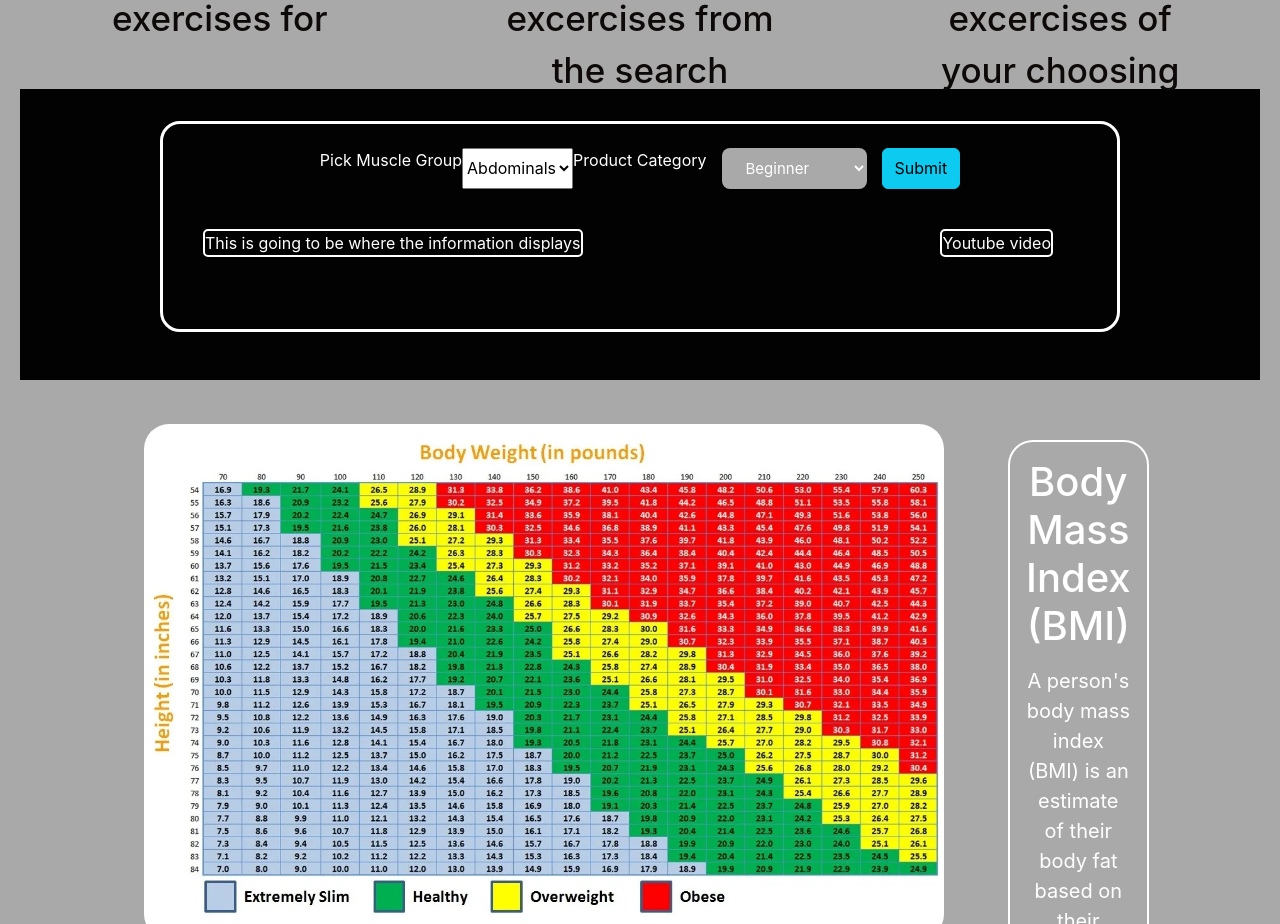
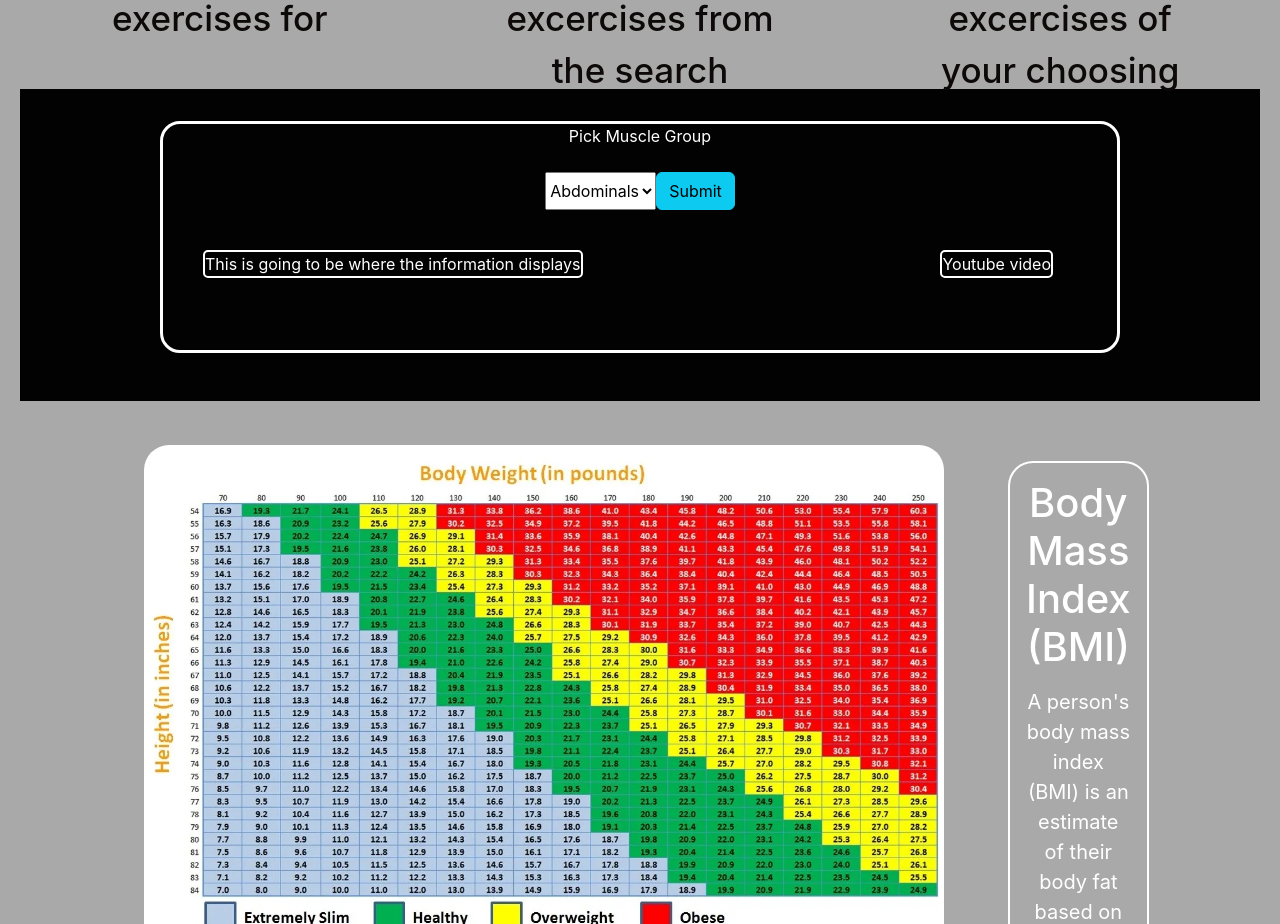
Before and after one commit to adamlarue19/Project-3, a React (Create React App) app in the folder client/: page / in a window 1280 px wide. Shown: the part 960-1884 px from the top of the page. Built offline with nearby package versions, Linux system fonts and the light colour scheme.

Commit message:
workout page style

```diff
--- a/client/src/components/Search/index.js
+++ b/client/src/components/Search/index.js
@@ -66,12 +66,14 @@ const Search = () => {
       </div>
       <div id="apicontainer" className="main-Container">
         <div className="searchContainer">
+          <label htmlFor="">Pick Muscle Group</label>
           <div className="search-Menu">
+
             <form className="form-group"
             value={formState.muscle}
             onChange={handleChange}
             onSubmit={handleFormSubmit} >
-              <label htmlFor="">Pick Muscle Group</label>
+
               {/* button for submit and API*/}
 
               <select
@@ -99,20 +101,6 @@ const Search = () => {
                 <option >Triceps</option>
               </select>
 
-              <div className="form-group">
-              <label htmlFor="">Product Category</label>
-              <select
-                className="sign-up-btn"
-                // value={product.productCategory}
-                onChange={(event) =>
-                  handleChange
-                }
-              >
-                <option >Beginner</option>
-                <option >Intermetiate</option>
-                <option >Extreme</option>
-              </select>
-            </div>
             <button
                   className="btn btn-block btn-info"
                   style={{ cursor: 'pointer' }}
--- a/client/src/pages/Workout.css
+++ b/client/src/pages/Workout.css
@@ -14,7 +14,7 @@ body {
   background-color: rgb(156, 40, 40);
 }
 .body {
-  background-color: rgb(156, 40, 40);
+  background-color: rgb(170, 169, 169);
 }
 .main-Container {
   display: flex;
@@ -52,6 +52,11 @@ section {
   margin-top: 3vh;
   margin-bottom: 5vh;
 }
+.workoutsTitle {
+  margin-top: 3vh;
+  font-size: 30px;
+  font-weight: 600;
+}
 .addWorkoutSection {
   display: flex;
 
@@ -82,6 +87,8 @@ section {
 /* WorkoutList CSS */
 .workoutTitle {
   color: black;
+  font-size: larger;
+  font-weight: 600;
 }
 .card-style {
   width: 22%;
--- a/client/src/pages/Workout.js
+++ b/client/src/pages/Workout.js
@@ -28,7 +28,7 @@ const Workout = () => {
       </section>
       <section className="main-Container">
         <div className="workoutContainer">
-          <div className="searchTitle">Workouts</div>
+          <div className="workoutsTitle">Workouts</div>
           <WorkoutList
           workouts={workouts}
           />
--- a/client/src/pages/register.css
+++ b/client/src/pages/register.css
@@ -16,6 +16,7 @@ body {
   width: 50vh;
   height: auto;
   margin-top: 15vh;
+  background-color: #030202;
 }
 .main-Container {
   display: flex;
@@ -40,10 +41,10 @@ body {
   height: 50px;
   margin-bottom: 3vh;
 }
-.sign-up-btn {
+.signup-btn {
   padding:10px 20px;
   color: white;
-  background-color: rgb(170, 169, 169);
+  background-color: #d43838;
   border:none;
   border-radius:8px;
   margin:0px 15px;
```
Also changed, not shown: 1 other file (tests, documents, lock files or other folders).
